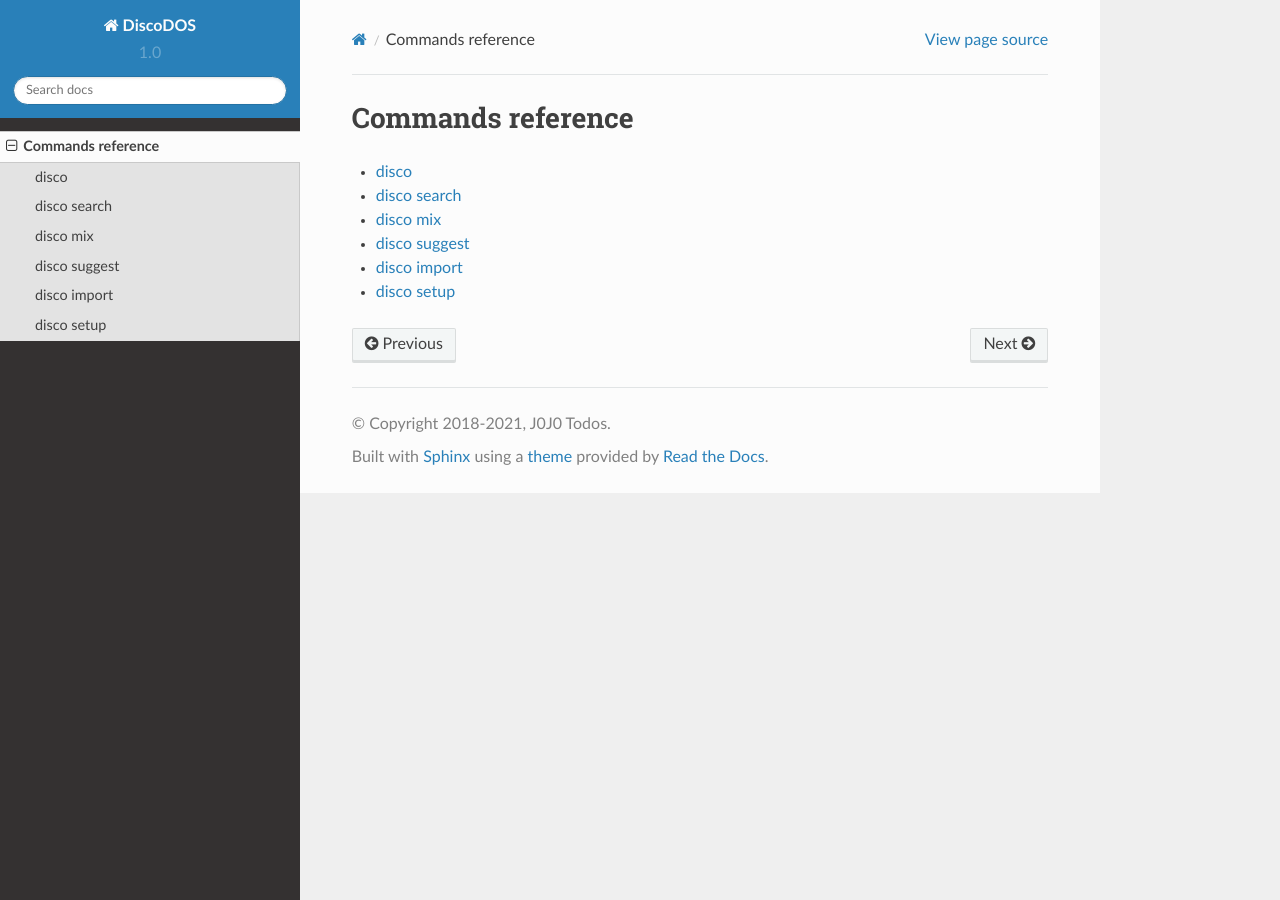
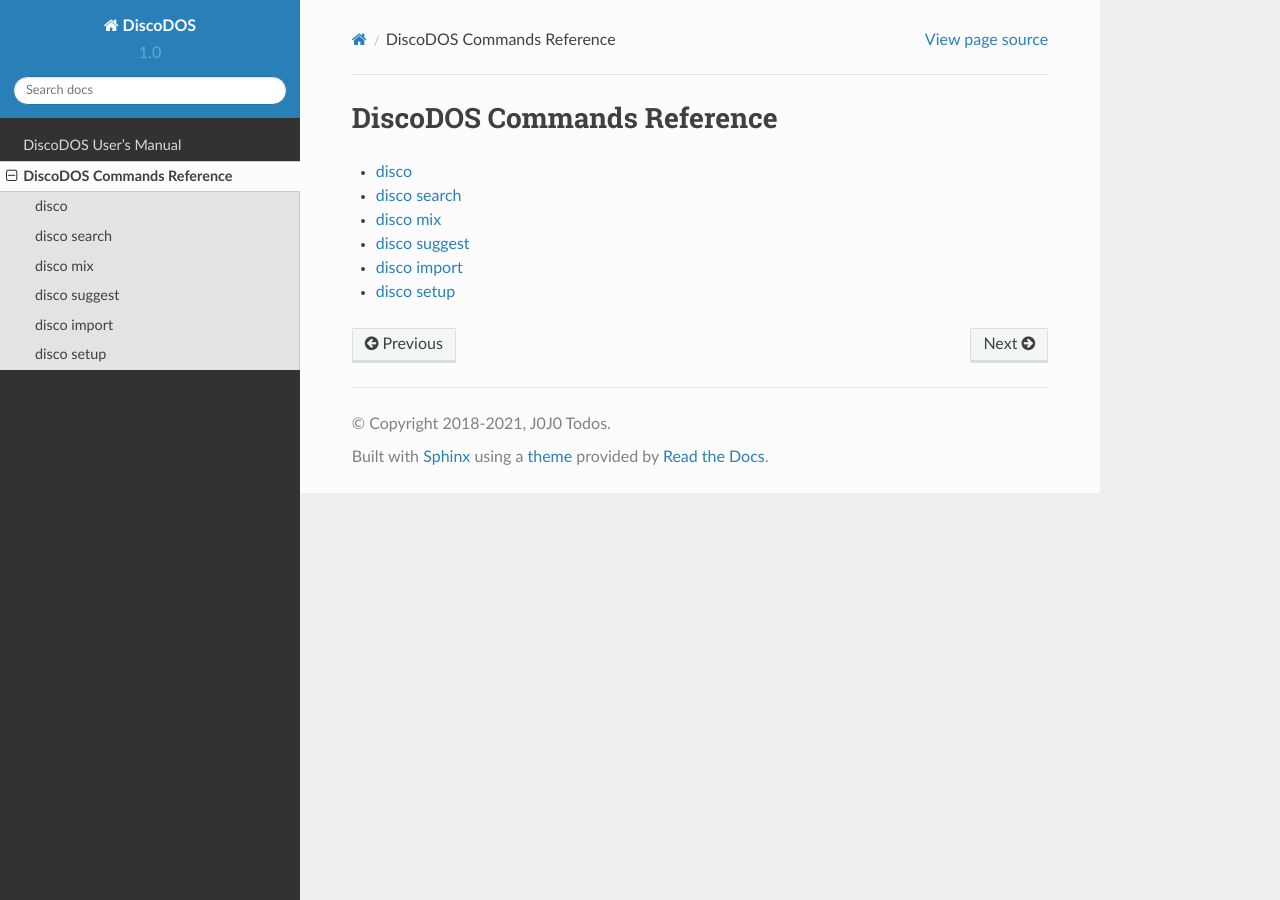
Before and after one commit to JOJ0/discodos, a Sphinx documentation site: the page built from sphinx/source/index_commands_reference.rst, in a window 1280 px wide. Built offline with Sphinx 7.4.7 and the Read the Docs theme 2.0.0, drawn with Linux system fonts in a browser that asks for light colours; pages that are not in the unit, such as notebooks, are missing from menus.

Commit message:
sphinx: mv *md to sphinx/source and add to index.rst and sub-index index_users_manuals

```diff
--- a/sphinx/source/index_commands_reference.rst
+++ b/sphinx/source/index_commands_reference.rst
@@ -1,8 +1,8 @@
-Commands reference
-******************
+DiscoDOS Commands Reference
+***************************
 
 .. toctree::
-    :maxdepth: 1
+    :maxdepth: 6
 
     disco
     disco_search
--- /dev/null
+++ b/sphinx/source/index_users_manual.rst
@@ -0,0 +1,10 @@
+DiscoDOS User's Manual
+**********************
+
+.. toctree::
+    :maxdepth: 6
+
+    README
+    INSTALLATION
+    MANUAL
+    CONTRIBUTION
```
Also changed, not shown: sphinx/source/index.rst (+4 -3 lines), sphinx/source/CONTRIBUTION.md (renamed from CONTRIBUTION.md), sphinx/source/INSTALLATION.md (renamed from INSTALLATION.md), sphinx/source/MANUAL.md (renamed from MANUAL.md), sphinx/source/README.md (renamed from README.md).
